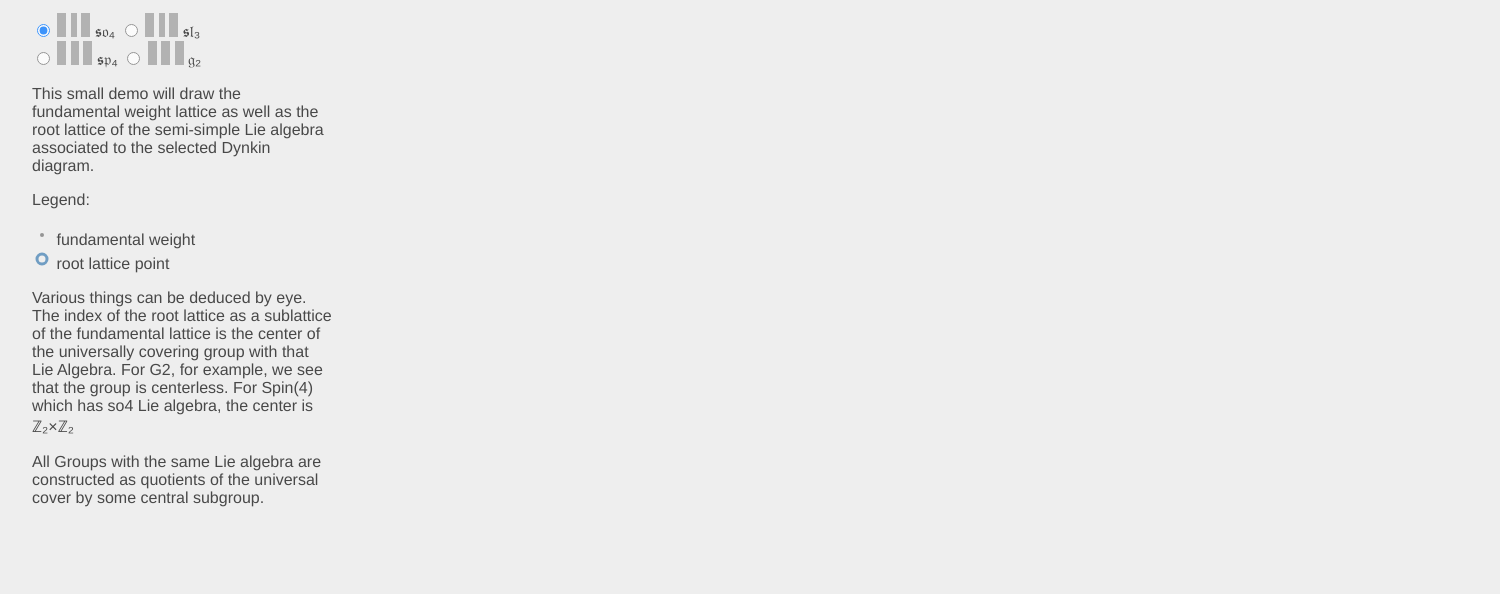
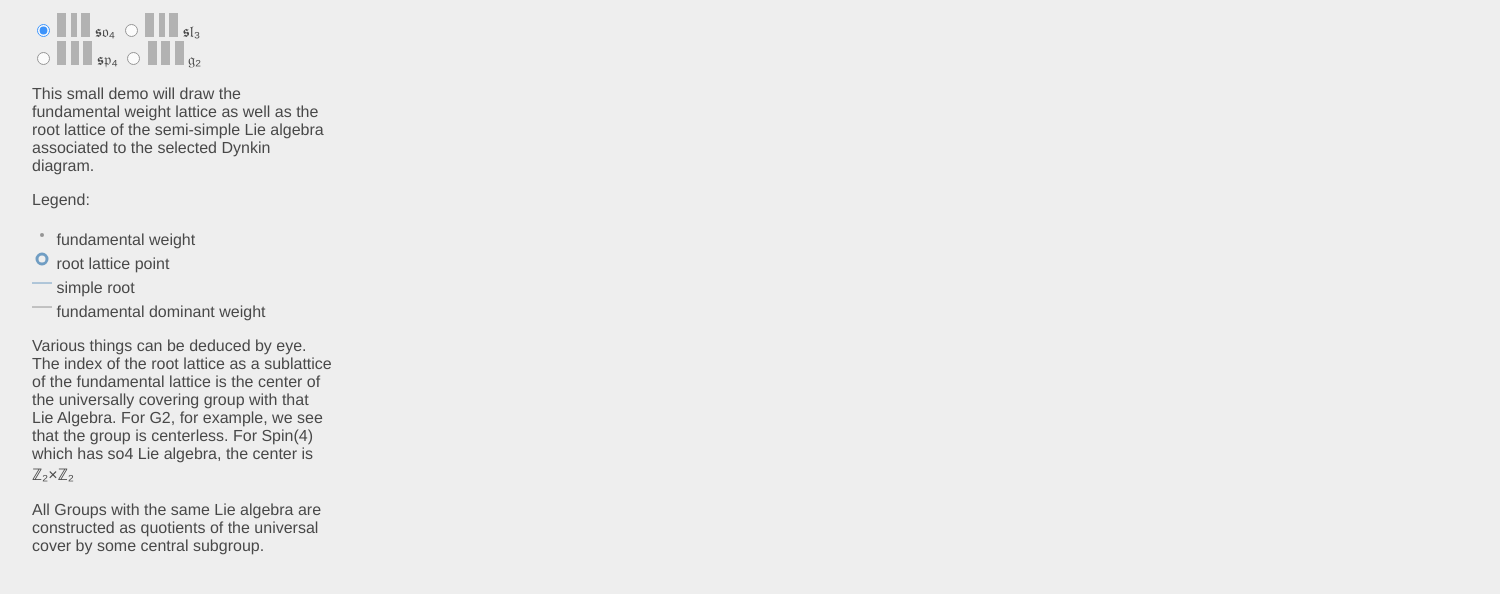
Before and after one commit to lukasheinrich/dynkinweb, a website: page index.html in a window 1280 px wide. Both pictures are taken after a click on the radio button 43 px from the left and 200 px from the top of the page. Shown: the part 170-764 px from the top of the page, 1500 px wide, since content can reach past the window. Drawn offline with nearby package versions, Linux system fonts and the light colour scheme; grey boxes are pictures that could not be loaded.

Commit message:
cosmetics

```diff
--- a/index.html
+++ b/index.html
@@ -44,8 +44,12 @@
       width:300px;
     }
     #canvasbox{
-/*      overflow:hidden;*/
+      overflow-x:hidden;
+      overflow-y:hidden;
+      margin:auto;
       height:100%;
+      width:100%;
+/*      display: table;*/
     }
     .dynkin{
       background-color:#eee;
@@ -99,7 +103,12 @@
     <svg width=20 height=20><circle cx=10 cy=10 r=2 class="fundamental"></circle></svg> fundamental weight
     <br/>
     <svg width=20 height=20><circle cx=10 cy=10 r=5 class="root"></circle></svg> root lattice point
+    </br>
+    <svg width=20 height=20><line x1=0 y1=10 x2=20 y2=10 class="rootarrow"></circle></svg> simple root
+    </br>
+    <svg width=20 height=20><line x1=0 y1=10 x2=20 y2=10 class="fundarrow"></circle></svg> fundamental dominant weight
     </div>
+
   </p>
   <p>
     Various things can be deduced by eye. The index of the root lattice as a sublattice of the fundamental lattice is the center of the universally covering group with that Lie Algebra.
@@ -117,27 +126,14 @@
     </div>
     <script type="text/javascript" charset="utf-8">
 
-    var canvas = d3.selectAll('#canvas')
-
-    var pxwidth   = 1500
-    var pxheight   = 1000
-
-    var physwidth = 10
-    var physheight = physwidth/pxwidth*pxheight
-
-    var xscale = d3.scale.linear().domain([-physwidth/2,physwidth/2]).range([0,pxwidth]);
-    var yscale = d3.scale.linear().domain([-physheight/2,physheight/2]).range([pxheight,0]);
-
-    var gridcoords = _.range(-10,10).map(function(x){return _.range(-10,10).map(function(y){return [x,y]})})
-    var gridcoords = _.flatten(gridcoords,true)
-
-    var circles = canvas.selectAll('circle').data(gridcoords).enter().append('circle')
-    circles.attr('cx',function(d){return xscale(d[0])})
-           .attr('cy',function(d){return yscale(d[1])})
-           .attr('r',1)
-           .attr('class','coord')
-
-     simplerootangles = [0,120]
+    // var gridcoords = _.range(-10,10).map(function(x){return _.range(-10,10).map(function(y){return [x,y]})})
+    // var gridcoords = _.flatten(gridcoords,true)
+    //
+    // var circles = canvas.selectAll('circle').data(gridcoords).enter().append('circle')
+    // circles.attr('cx',function(d){return xscale(d[0])})
+    //        .attr('cy',function(d){return yscale(d[1])})
+    //        .attr('r',1)
+    //        .attr('class','coord')
 
      function rotate(angle){
        return [[Math.cos(angle),-Math.sin(angle)],[Math.sin(angle),Math.cos(angle)]];
@@ -146,6 +142,17 @@
      // angle = 3*Math.PI/4
      // scale = Math.sqrt(2)
      function drawlattices(angle,scale){
+       var canvas = d3.selectAll('#canvas')
+
+       var pxwidth   = $('#canvas').width()
+       var pxheight   = $('#canvas').height()
+
+       var physwidth = 10
+       var physheight = physwidth/pxwidth*pxheight
+
+       var xscale = d3.scale.linear().domain([-physwidth/2,physwidth/2]).range([0,pxwidth]);
+       var yscale = d3.scale.linear().domain([-physheight/2,physheight/2]).range([pxheight,0]);
+
        d3.select("#canvas").selectAll('*').remove();
        a1 = [1,0]
        a2 = numeric.mul(scale,numeric.dot(rotate(angle),a1))
@@ -158,12 +165,12 @@
 
        fundamentalroots = numeric.dot(numeric.inv(cartanmatrix),simpleroots)
 
-       var rootgrid = _.range(-10,10).map(function(i){return _.range(-10,10).map(function(j){
+       var rootgrid = _.range(-2*physwidth,2*physwidth).map(function(i){return _.range(-2*physwidth,2*physwidth).map(function(j){
          return numeric.add(numeric.mul(i,a1),numeric.mul(j,a2))
        })})
        rootgrid = _.flatten(rootgrid,true)
 
-       var fundamentalgrid = _.range(-10,10).map(function(i){return _.range(-10,10).map(function(j){
+       var fundamentalgrid = _.range(-2*physwidth,2*physwidth).map(function(i){return _.range(-2*physwidth,2*physwidth).map(function(j){
          return numeric.add(numeric.mul(i,fundamentalroots[0]),numeric.mul(j,fundamentalroots[1]))
        })})
        fundamentalgrid = _.flatten(fundamentalgrid,true)
@@ -190,6 +197,8 @@
         .attr('x2',function(d){return xscale(d[0])}).attr('y2',function(d){return yscale(d[1])})
         .attr('class','fundarrow')
 
+
+
     }
     </script>
   </body>
```
